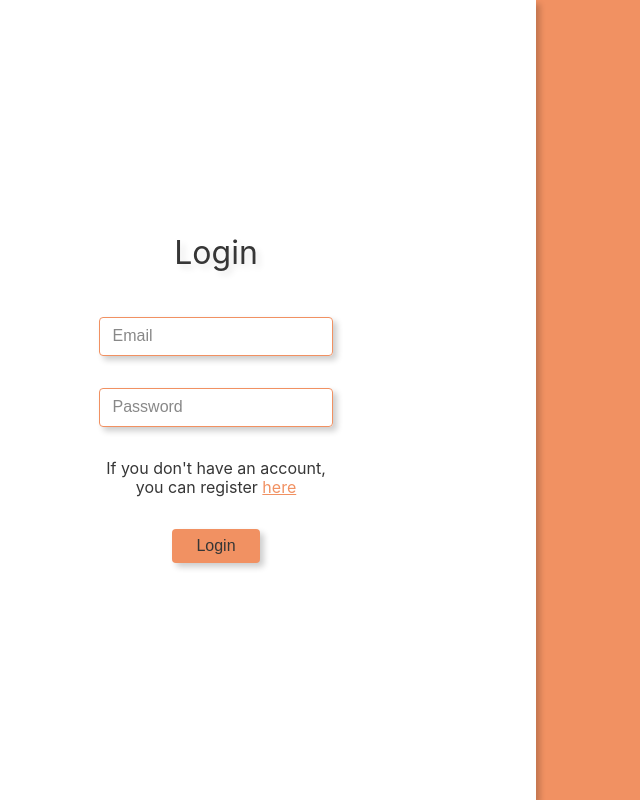
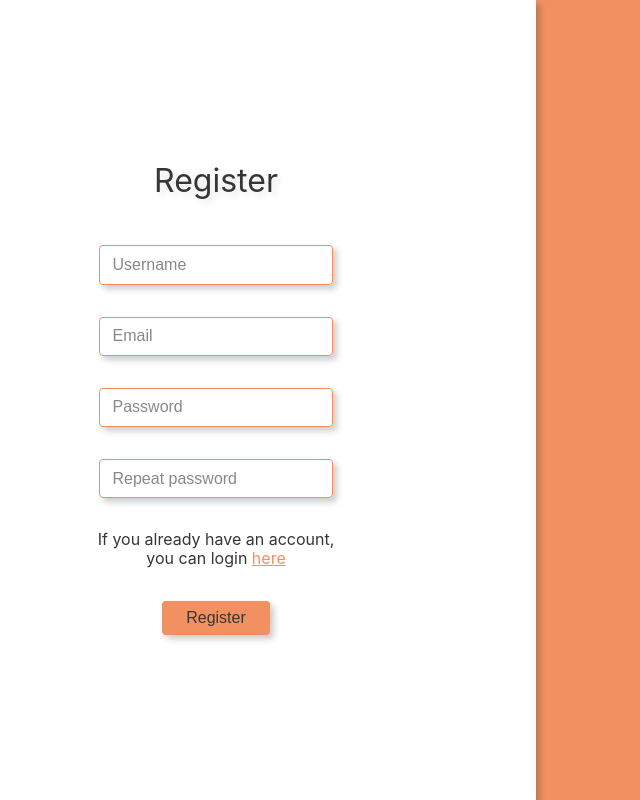
Before and after one commit to NemanjaRadonjic/react-shop, a React (Vite) app: page /register in a window 1280 px wide. Before the commit this address led to /login. Shown: the whole page, without its empty margins (104-744 px from the left). Built offline with nearby package versions, Linux system fonts and the light colour scheme.

Commit message:
registered users are stored in redux store

```diff
--- a/package.json
+++ b/package.json
@@ -9,8 +9,10 @@
     "preview": "vite preview"
   },
   "dependencies": {
+    "@reduxjs/toolkit": "^1.9.2",
     "react": "^18.2.0",
     "react-dom": "^18.2.0",
+    "react-redux": "^8.0.5",
     "react-router-dom": "^6.8.1"
   },
   "devDependencies": {
--- a/src/helpers/hooks/useForm.js
+++ b/src/helpers/hooks/useForm.js
@@ -6,9 +6,7 @@ const useForm = initialState => {
   const handleChange = event =>
     setFormState({ ...formState, [event.target.name]: event.target.value });
 
-  const resetForm = () => setFormState(initialState);
-
-  return { formState, handleChange, resetForm };
+  return { formState, handleChange };
 };
 
 export default useForm;
--- a/src/main.jsx
+++ b/src/main.jsx
@@ -1,12 +1,17 @@
 import { StrictMode } from "react";
 import { createRoot } from "react-dom/client";
 import App from "./App";
+
+import { Provider } from "react-redux";
+import store from "@store";
 
 import "@styles/css-reset.scss";
 import "@styles/index.scss";
 
 createRoot(document.getElementById("root")).render(
   <StrictMode>
-    <App />
+    <Provider store={store}>
+      <App />
+    </Provider>
   </StrictMode>
 );
--- a/src/routes/Landing/index.jsx
+++ b/src/routes/Landing/index.jsx
@@ -1,13 +1,14 @@
 import { useEffect } from "react";
-import { useNavigate, Outlet } from "react-router-dom";
+import { useNavigate, useLocation, Outlet } from "react-router-dom";
 
 import "@styles/routes/Landing.scss";
 
 const Landing = () => {
   const navigate = useNavigate();
+  const location = useLocation();
 
   useEffect(() => {
-    navigate("/login");
+    location.pathname === "/" && navigate("/login");
   }, []);
 
   return (
--- a/src/routes/Login/index.jsx
+++ b/src/routes/Login/index.jsx
@@ -1,20 +1,36 @@
 import { useNavigate } from "react-router-dom";
+
+import useForm from "@hooks/useForm";
 
 import "@styles/routes/Login.scss";
 import "@styles/common/login-register.scss";
 import "@styles/common/index.scss";
 
+const initialFormState = {
+  email: "",
+  password: "",
+};
+
 const Login = () => {
+  const { formState, handleChange } = useForm(initialFormState);
   const navigate = useNavigate();
+
   return (
     <div className="container--auth">
+      <form className="container--auth__form">
         <h1 className="container--auth__heading">Login</h1>
         <input
+          name="email"
+          onChange={handleChange}
+          value={formState.email}
           className="container--auth__input"
           type="email"
           placeholder="Email"
         />
         <input
+          name="password"
+          onChange={handleChange}
+          value={formState.password}
           className="container--auth__input"
           type="password"
           placeholder="Password"
@@ -29,6 +45,7 @@ const Login = () => {
           </p>
         </span>
         <button className="button--primary">Login</button>
+      </form>
     </div>
   );
 };
--- a/src/routes/Register/index.jsx
+++ b/src/routes/Register/index.jsx
@@ -1,30 +1,65 @@
+import { useDispatch } from "react-redux";
 import { useNavigate } from "react-router-dom";
+
+import useForm from "@hooks/useForm";
+
+import { register } from "@store/usersReducer";
 
 import "@styles/routes/Register.scss";
 import "@styles/common/login-register.scss";
 import "@styles/common/index.scss";
 
+const initialFormState = {
+  username: "",
+  email: "",
+  password: "",
+  repeatPassword: "",
+};
+
 const Register = () => {
+  const { formState, handleChange } = useForm(initialFormState);
+  const dispatch = useDispatch();
   const navigate = useNavigate();
+
+  const handleSubmit = event => {
+    event.preventDefault();
+    const { repeatPassword, ...userObject } = formState;
+    dispatch(register(userObject));
+    navigate("/login");
+  };
+
   return (
     <div className="container--auth">
+      <form className="container--auth__form" onSubmit={handleSubmit}>
         <h1 className="container--auth__heading">Register</h1>
         <input
+          name="username"
+          onChange={handleChange}
+          value={formState.username}
           placeholder="Username"
           className="container--auth__input"
           type="text"
         />
         <input
+          name="email"
+          onChange={handleChange}
+          value={formState.email}
           placeholder="Email"
           className="container--auth__input"
           type="email"
         />
         <input
+          name="password"
+          onChange={handleChange}
+          value={formState.password}
           placeholder="Password"
           className="container--auth__input"
           type="password"
         />
         <input
+          name="repeatPassword"
+          onChange={handleChange}
+          value={formState.repeatPassword}
           placeholder="Repeat password"
           className="container--auth__input"
           type="password"
@@ -38,7 +73,8 @@ const Register = () => {
             </a>
           </p>
         </span>
-      <button className="button--primary">Register</button>
+        <input type="submit" value="Register" className="button--primary" />
+      </form>
     </div>
   );
 };
--- /dev/null
+++ b/src/store/index.js
@@ -0,0 +1,11 @@
+import { configureStore } from "@reduxjs/toolkit";
+
+import usersReducer from "@store/usersReducer";
+
+const store = configureStore({
+  reducer: {
+    users: usersReducer,
+  },
+});
+
+export default store;
--- /dev/null
+++ b/src/store/usersReducer.js
@@ -0,0 +1,12 @@
+import { createSlice } from "@reduxjs/toolkit";
+
+const usersSlice = createSlice({
+  name: "users",
+  initialState: [],
+  reducers: {
+    register: (state, action) => [...state, action.payload],
+  },
+});
+
+export const { register } = usersSlice.actions;
+export default usersSlice.reducer;
--- a/src/styles/common/login-register.scss
+++ b/src/styles/common/login-register.scss
@@ -2,14 +2,22 @@
 
 .container--auth {
   display: flex;
-  flex-direction: column;
+  justify-content: center;
   align-items: center;
-  justify-content: center;
-  gap: 2rem;
   width: 50%;
   height: 100%;
   background-color: $bg-color;
   box-shadow: 4px 4px 6px rgb(0,0,0, .2);
+
+  &__form {
+    padding: 2rem;
+    height: fit-content;
+    display: flex;
+    flex-direction: column;
+    align-items: center;
+    justify-content: center;
+    gap: 2rem;
+  }
 
   &__heading {
     margin: 0;
--- a/vite.config.js
+++ b/vite.config.js
@@ -8,6 +8,8 @@ export default defineConfig({
     alias: {
       "@routes": path.resolve(__dirname, "./src/routes"),
       "@styles": path.resolve(__dirname, "./src/styles"),
+      "@hooks": path.resolve(__dirname, "./src/helpers/hooks"),
+      "@store": path.resolve(__dirname, "./src/store"),
     },
   },
   plugins: [react()],
```
Also changed, not shown: 1 other file (tests, documents, lock files or other folders). Lines whose indentation alone changed are shown as unchanged.
